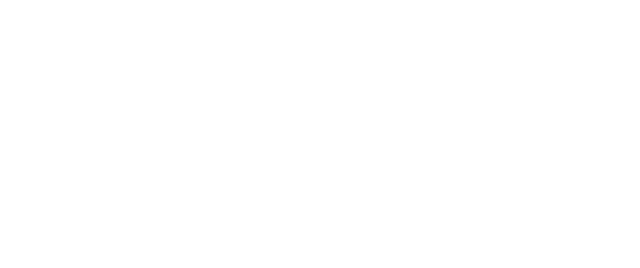
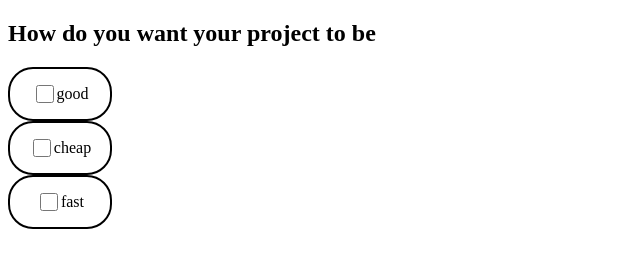
Before and after one commit to acciojob/toggler-js-Sagar-Kumar01, a website: page main.html in a window 1280 px wide. Shown: the whole page, without its empty margins (0-640 px from the left). Drawn offline with Linux system fonts and the light colour scheme.

Commit message:
created a submission

```diff
--- a/main.html
+++ b/main.html
@@ -8,6 +8,21 @@
 
 <body>
 	<!-- the entire body must be written by student -->
+	<h2>How do you want your project to be</h2>
+	<div class="toggle-container">
+		<div class="g1">
+			<input type="checkbox" id="good" class="toggle"/>
+			<span>good</span>
+		</div>
+		<div class="g2">
+			<input type="checkbox" id="cheap" class="toggle"/>
+			<span>cheap</span>
+		</div>
+		<div class="g3">
+			<input type="checkbox" id="fast" class="toggle"/>
+			<span>fast</span>
+		</div>
+	</div>
     <script type="text/javascript" src="./script.js">
 </script>
 
--- a/script.js
+++ b/script.js
@@ -1 +1,25 @@
-//your JS code here. If required.
+let good = document.getElementById("good");
+let cheap = document.getElementById("cheap");
+let fast = document.getElementById("fast");
+
+let selected = [];
+
+function handleCheckbox(box) {
+  if (box.checked) {
+    if (selected.length < 2) {
+      selected.push(box);
+    } else {
+
+      selected[0].checked = false;
+      selected.shift();
+      selected.push(box);
+    }
+  } else {
+
+    selected = selected.filter(item => item !== box);
+  }
+}
+
+good.addEventListener("change", () => handleCheckbox(good));
+cheap.addEventListener("change", () => handleCheckbox(cheap));
+fast.addEventListener("change", () => handleCheckbox(fast));
--- a/styles.css
+++ b/styles.css
@@ -1 +1,21 @@
 /*  your css code here. If applicable */
+.g1,.g2,.g3{
+	width:100px;
+	height:50px;
+	border:2px solid black;
+	border-radius:25px;
+	display:flex;
+	justify-content:center;
+	align-items:center;
+}
+
+.toggle {
+  accent-color: gray;
+  width: 18px;
+  height: 18px;
+  cursor: pointer;
+}
+
+.toggle:checked {
+  accent-color: green;
+}
```
